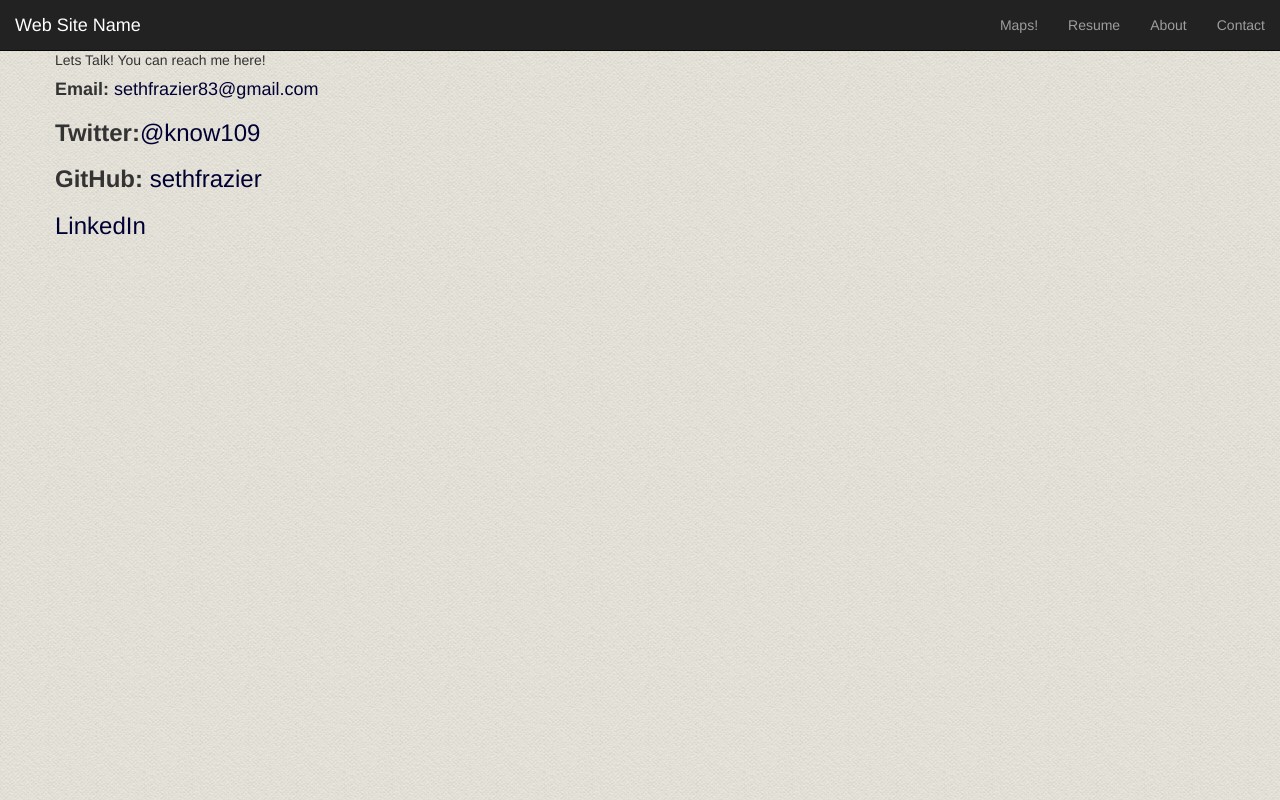
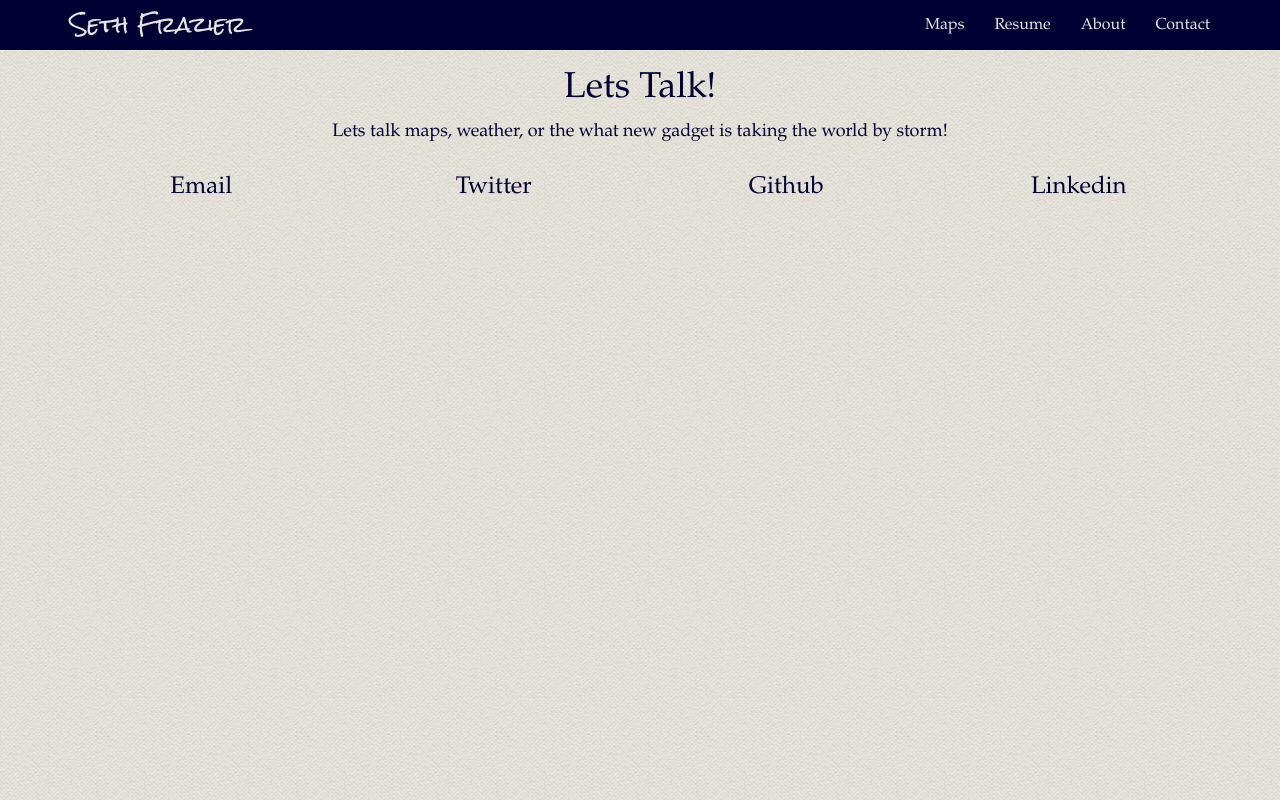
Before and after one commit to sethfrazier/sethfrazier.github.io, a plain HTML site: page contact.html in a window 1280 px wide. Drawn offline with Linux system fonts and the light colour scheme.

Commit message:
CSS and Text Fix
updated Text types. alinment
Fixed CSS items

```diff
--- a/contact.html
+++ b/contact.html
@@ -3,30 +3,31 @@
 
     <head>
         <meta charset="utf-8">
-        <title>Seth Frazier</title>
+        <title>Seth Frazier | Contact</title>
         <meta name="viewport" content="width=device-width, initial-scale=1, maximum-scale=1, user-scalable=no">
         <meta name="keywords" content="maps, cartography, GIS"/>
         <link rel="stylesheet" href="css/bootstrap.min.css">
         <link rel="stylesheet" href="css/style.css">
+        <link rel="stylesheet" type="text/css" href="//fonts.googleapis.com/css?family=Rock+Salt" />
 
     </head>
 
     <body>
 
-        <nav class="navbar navbar-inverse navbar-fixed-top">
-            <div class="container-fluid">
+        <nav class="navbar navbar-default navbar-fixed-top">
+            <div class="container">
                 <div class="navbar-header">
                     <button type="button" class="navbar-toggle" data-toggle="collapse" data-target="#myNavbar">
                         <span class="icon-bar"></span>
                         <span class="icon-bar"></span>
                         <span class="icon-bar"></span>
                     </button>
-                <a class="navbar-brand" href="index.html"> Web Site Name</a>
+                <a class="navbar-brand" href="index.html">Seth Frazier</a>
             </div>
 
             <div id="myNavbar" class="collapse navbar-collapse" >
                 <ul class="nav navbar-nav navbar-right">
-                    <li><a href="maps.html">Maps!</a></li>
+                    <li><a href="maps.html">Maps</a></li>
                     <li><a href="resume.html">Resume</a></li>
                     <li><a href="about.html">About</a></li>
                     <li><a href="contact.html">Contact</a></li>
@@ -37,17 +38,35 @@
 
         </nav>
 
+        <div class = "container">
+            <div class="row">
+                <div class="col-md-8 col-md-offset-2 col-xs-10 col-xs-offset-1">
+                <h1 class="page-title text-center">Lets Talk!</h1>
+                    <p class="portfolio-description text-center">
+                        Lets talk maps, weather, or the what new gadget is taking the world by storm!
+                    </p>
+
+                </div>
+            </div>
+        </div>
+
     <div class="container">
-      <div class="row">
-          <p> Lets Talk!
-                You can reach me here!
-          </p>
-          <h4><strong>Email:</strong> <a href="mailto:sethfrazier83@gmail.com">sethfrazier83@gmail.com</a></h4>
-          <h3><strong>Twitter:</strong><a href="https://twitter.com/know109">@know109</a></h3>
-          <h3><strong>GitHub:</strong><a href="https://github.com/sethfrazier"> sethfrazier</a></h3>
-          <h3><a href="https://www.linkedin.com/in/seth-frazier-7873533a">LinkedIn</a></h3>
+      <div class="row text-center">
+        <div class="col-md-3">
+            <h3><a href="mailto:sethfrazier83@gmail.com">Email</a></h3>
+          </div>
+          <div class="col-md-3">
+            <h3><a href="https://twitter.com/know109">Twitter</a></h3>
+          </div>
+          <div class="col-md-3">
+            <h3><a href="https://github.com/sethfrazier">Github</a></h3>
+          </div>
+          <div>
+            <h3><a href="https://www.linkedin.com/in/seth-frazier-7873533a">Linkedin</a></h3>
+        </div>
       </div>
     </div>
+
         <script type="text/javascript" src="lib/jquery-3.2.1.min.js"></script>
         <script type="text/javascript" src="lib/bootstrap.min.js"></script>
     </body>
--- a/css/style.css
+++ b/css/style.css
@@ -4,12 +4,15 @@
 }
 
 .navbar-default .navbar-nav>li>a{
+    font-size:16px;
+    font-family:"Palatino Linotype", "Book Antiqua", Palatino, serif;
     color: #e6e6e6;
 }
 
 .navbar-default .navbar-brand{
     color: #e6e6e6;
-    font-size:25px
+    font-size:21px;
+    font-family: "Rock Salt";
 
 }
 
@@ -18,6 +21,15 @@
 .navbar-default .navbar-nav > li > a:hover,
 .navbar-default .navbar-nav > li > a:focus {
     color: #d6d6c2;
+}
+
+.page-title{
+    color: #000033;
+}
+
+.frontPage-title{
+    color: #000033;
+    margin-bottom:55px
 }
 
 .jumbotron {
@@ -29,13 +41,23 @@
     color:#000033
 }
 
-.container intro{
-    padding-top: 50px
+.intro .introText{
+    padding-top: 25px;
+    color:#000033
+}
 
+.portfolio-title{
+    color:#000033;
+    font-weight: bold;
+}
+
+.portfolio-description{
+    font-size: 18px;
+    color: #000033;
 }
 
 body{
     padding-top: 50px;
-    font-family:'Helvetica', sans-serif;
+    font-family:"Palatino Linotype", "Book Antiqua", Palatino, serif;
     background-image: url("../assets/seamless_paper_texture.png")
 }
```
Also changed, not shown: Portfolio/StoryLongForm.html (+11 -5 lines), Portfolio/bikerace.html (+7 -4 lines), Portfolio/terrain.html (+8 -4 lines), about.html (+13 -9 lines), index.html (+12 -8 lines), maps.html (+14 -9 lines), resume.html (+4 -3 lines), assets/email.png (added), assets/email_1.png (added), assets/social-1_logo-github.svg (added), assets/social-1_round-linkedin.svg (added), assets/social-1_round-twitter.svg (added).
